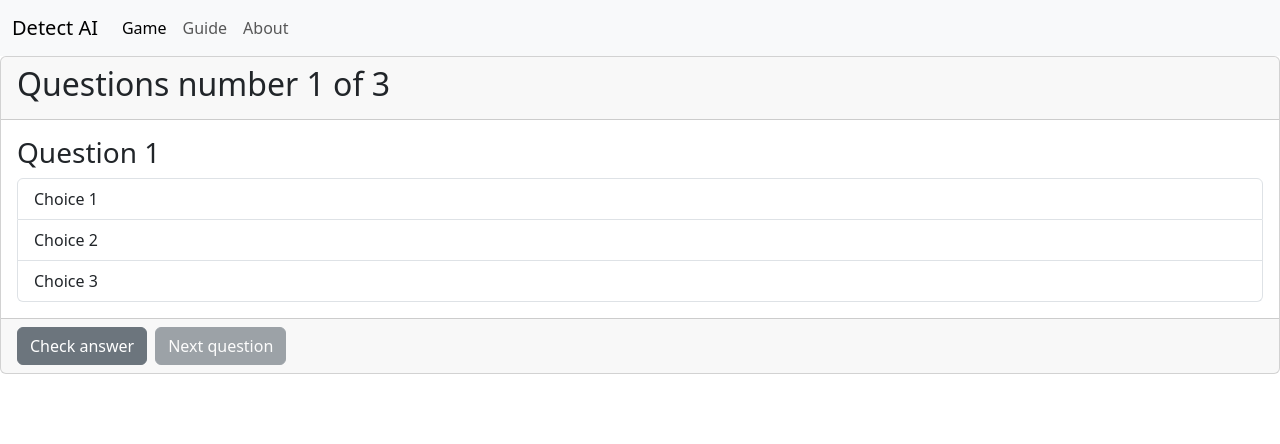
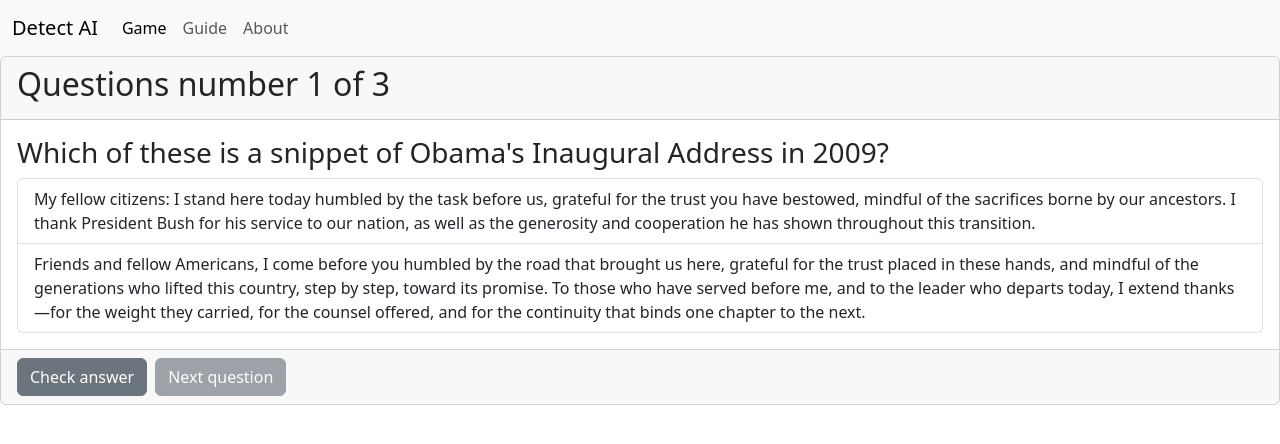
Before and after one commit to KASSU9/DetectAI, a React (Vite) app in the folder client/: page / in a window 1280 px wide. Shown: the top 444 px of the page. Built offline with nearby package versions, Linux system fonts and the light colour scheme.

Commit message:
fixed a bug with next question button and made the quiz use json data

```diff
--- a/client/src/components/Question.tsx
+++ b/client/src/components/Question.tsx
@@ -72,7 +72,7 @@
 				<button
 					type="button"
 					className={
-						isAnswerChecked
+						isAnswerChecked && id + 1 < length
 							? "btn btn-secondary"
 							: "btn btn-secondary disabled"
 					}
--- /dev/null
+++ b/client/src/data/questions.tsx
@@ -0,0 +1,27 @@
+export const questionData = [
+	{
+		id: 0,
+		question:
+			"Which of these is a snippet of Obama's Inaugural Address in 2009?",
+		choices: [
+			"My fellow citizens: I stand here today humbled by the task before us, grateful for the trust you have bestowed, mindful of the sacrifices borne by our ancestors. I thank President Bush for his service to our nation, as well as the generosity and cooperation he has shown throughout this transition.",
+			"Friends and fellow Americans, I come before you humbled by the road that brought us here, grateful for the trust placed in these hands, and mindful of the generations who lifted this country, step by step, toward its promise. To those who have served before me, and to the leader who departs today, I extend thanks—for the weight they carried, for the counsel offered, and for the continuity that binds one chapter to the next.",
+		],
+		correctIndex: 0,
+	},
+	{
+		id: 1,
+		question: "Which of these is a snippet of Shakespeare's sonnet?",
+		choices: [
+			"When midnight's hush doth weigh upon the air, And all the watchful stars their vigils keep, My roving heart, untamed by dulling care, Steals from the day to where thy graces sleep. Thy look, a torch, makes noon of darkest night, And warms the cold that time in marrow sows; Yet time, close-fisted churl, with jealous spite, O'er budding joys his nipping winter throws. I bargain then with hours I cannot bind, To lend me leave thy living book to read;",
+			"When most I wink, then do mine eyes best see, For all the day they view things unrespected; But when I sleep, in dreams they look on thee, And, darkly bright, are bright in dark directed. Then thou, whose shadow shadows doth make bright—How would thy shadow’s form form happy show To the clear day with thy much clearer light, When to unseeing eyes thy shade shines so?",
+		],
+		correctIndex: 1,
+	},
+	{
+		id: 2,
+		question: "What is the correct answer?",
+		choices: ["Answer1", "Answer2", "Answer3"],
+		correctIndex: 2,
+	},
+];
--- a/client/src/pages/GamePage.tsx
+++ b/client/src/pages/GamePage.tsx
@@ -1,5 +1,6 @@
 import Question from "../components/Question";
 import { useState } from "react";
+import { questionData } from "../data/questions";
 
 interface QuestionProps {
 	id: number;
@@ -9,26 +10,12 @@
 }
 
 function GamePage() {
-	const questions: QuestionProps[] = [
-		{
-			id: 0,
-			question: "Question 1",
-			choices: ["Choice 1", "Choice 2", "Choice 3"],
-			correctAnswerId: 2,
-		},
-		{
-			id: 1,
-			question: "Question 2",
-			choices: ["Choice 1", "Choice 2", "Choice 3"],
-			correctAnswerId: 1,
-		},
-		{
-			id: 2,
-			question: "Question 3",
-			choices: ["Choice 1", "Choice 2", "Choice 3"],
-			correctAnswerId: 0,
-		},
-	];
+	const questions: QuestionProps[] = questionData.map((question) => ({
+		id: question.id,
+		question: question.question,
+		choices: question.choices,
+		correctAnswerId: question.correctIndex,
+	}));
 
 	const [currentQuestionIndex, setCurrentQuestionIndex] = useState(0);
 
```
Also changed, not shown: client/src/data/questions.json (deleted, +0 -24 lines).
